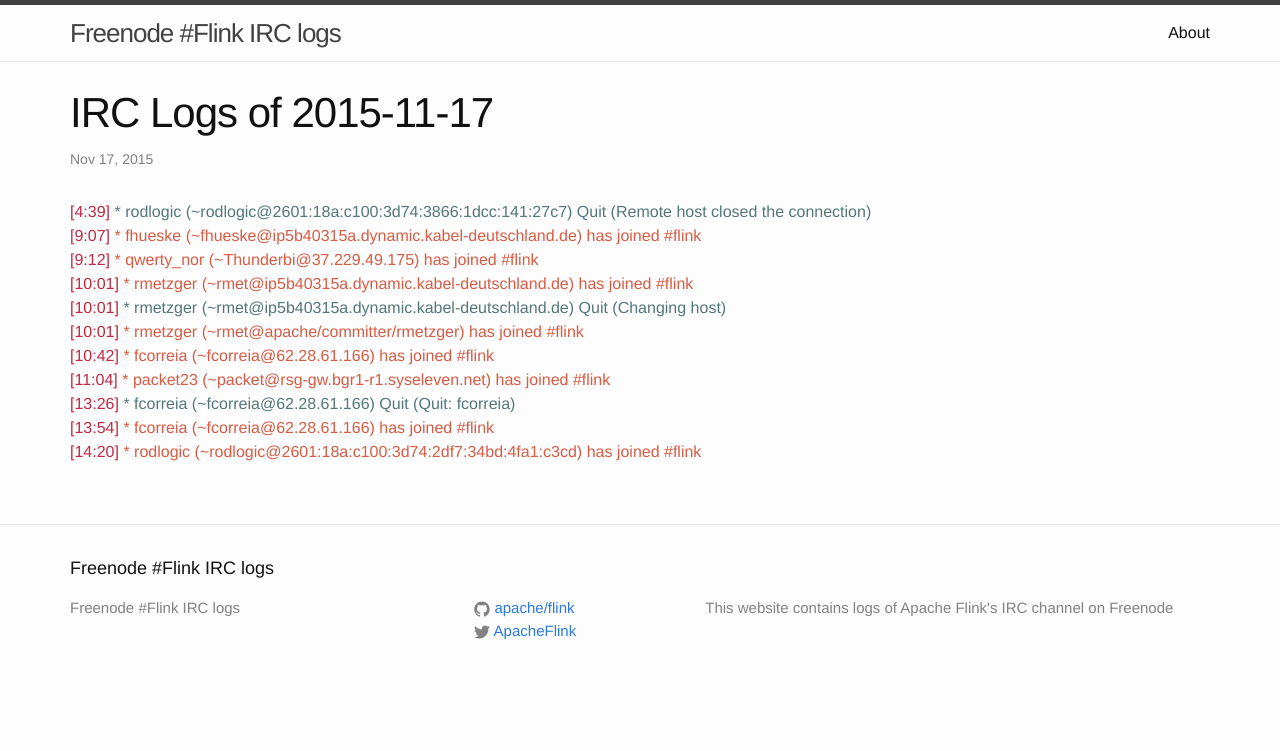
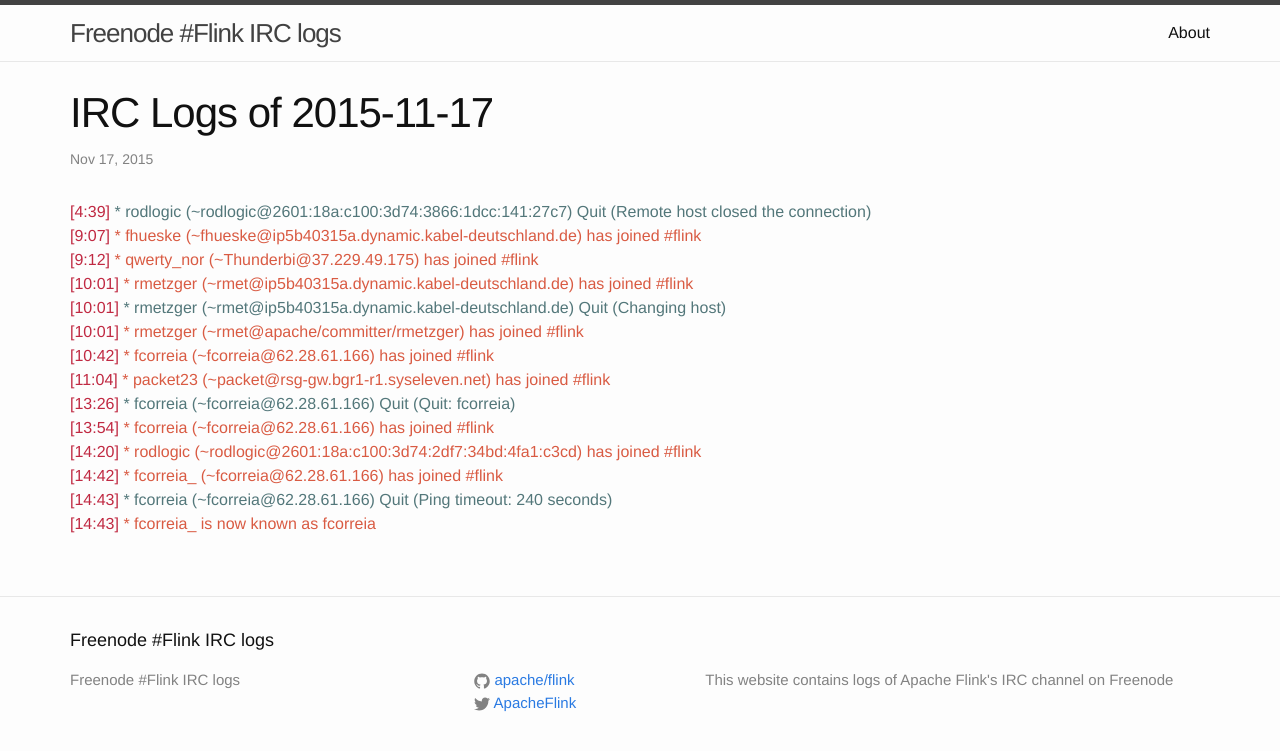
Before and after one commit to flink-irc-logs/flink-irc-logs.github.io, a Jekyll site: the page built from _posts/2015-11-17-logs.markdown, in a window 1280 px wide. Shown: the top 751 px of the page. Built offline with Jekyll 4.4.1, drawn with Linux system fonts in a browser that asks for light colours.

Commit message:
Update of the logs on Tue Nov 17 16:21:58 CET 2015

```diff
--- a/_posts/2015-11-17-logs.markdown
+++ b/_posts/2015-11-17-logs.markdown
@@ -15,3 +15,6 @@
 <span class="irc-date">[13:26]</span> <span class="irc-navy">* fcorreia (~fcorreia@62.28.61.166) Quit (Quit: fcorreia)</span><br />
 <span class="irc-date">[13:54]</span> <span class="irc-green">* fcorreia (~fcorreia@62.28.61.166) has joined #flink</span><br />
 <span class="irc-date">[14:20]</span> <span class="irc-green">* rodlogic (~rodlogic@2601:18a:c100:3d74:2df7:34bd:4fa1:c3cd) has joined #flink</span><br />
+<span class="irc-date">[14:42]</span> <span class="irc-green">* fcorreia_ (~fcorreia@62.28.61.166) has joined #flink</span><br />
+<span class="irc-date">[14:43]</span> <span class="irc-navy">* fcorreia (~fcorreia@62.28.61.166) Quit (Ping timeout: 240 seconds)</span><br />
+<span class="irc-date">[14:43]</span> <span class="irc-green">* fcorreia_ is now known as fcorreia</span><br />
```
